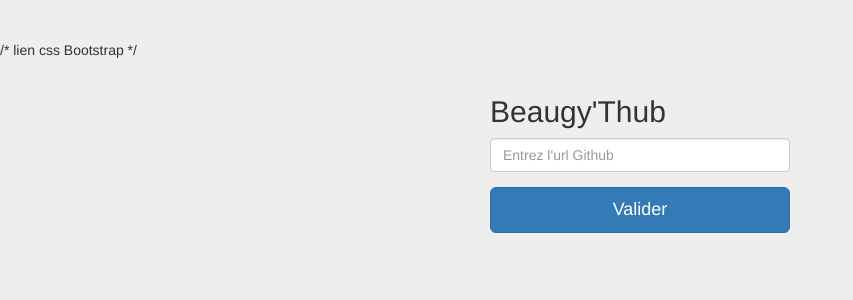
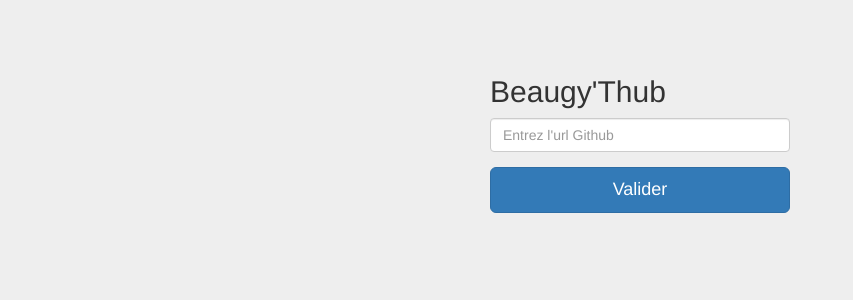
Before and after one commit to sylvan0s/Beaugy-Thub, a PHP site: page / in a window 1280 px wide. Shown: the top 300 px of the page, without its empty margins (0-853 px from the left). Run offline with PHP 8.4, Linux system fonts and the light colour scheme.

Commit message:
index
commentary html

```diff
--- a/code/index.php
+++ b/code/index.php
@@ -3,7 +3,7 @@
     <head>
         <title>Beaugy'Thub</title>
         <meta charset="utf-8" />
-        <link href="dist/css/bootstrap.min.css" rel="stylesheet"> /* lien css Bootstrap */
+        <link href="dist/css/bootstrap.min.css" rel="stylesheet"> <!-- lien css Bootstrap -->
         <style>
 
         /* CSS du formulaire */
```
